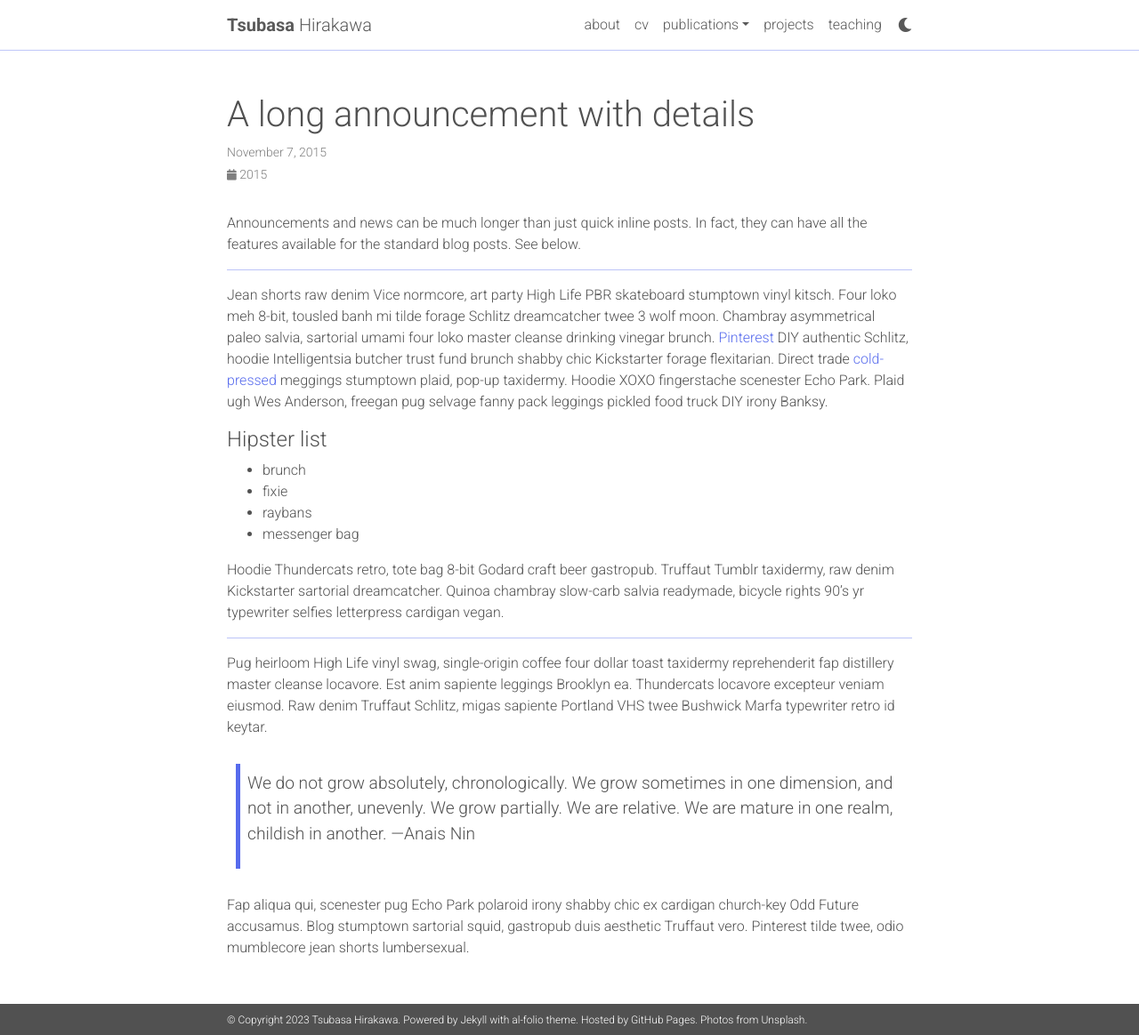
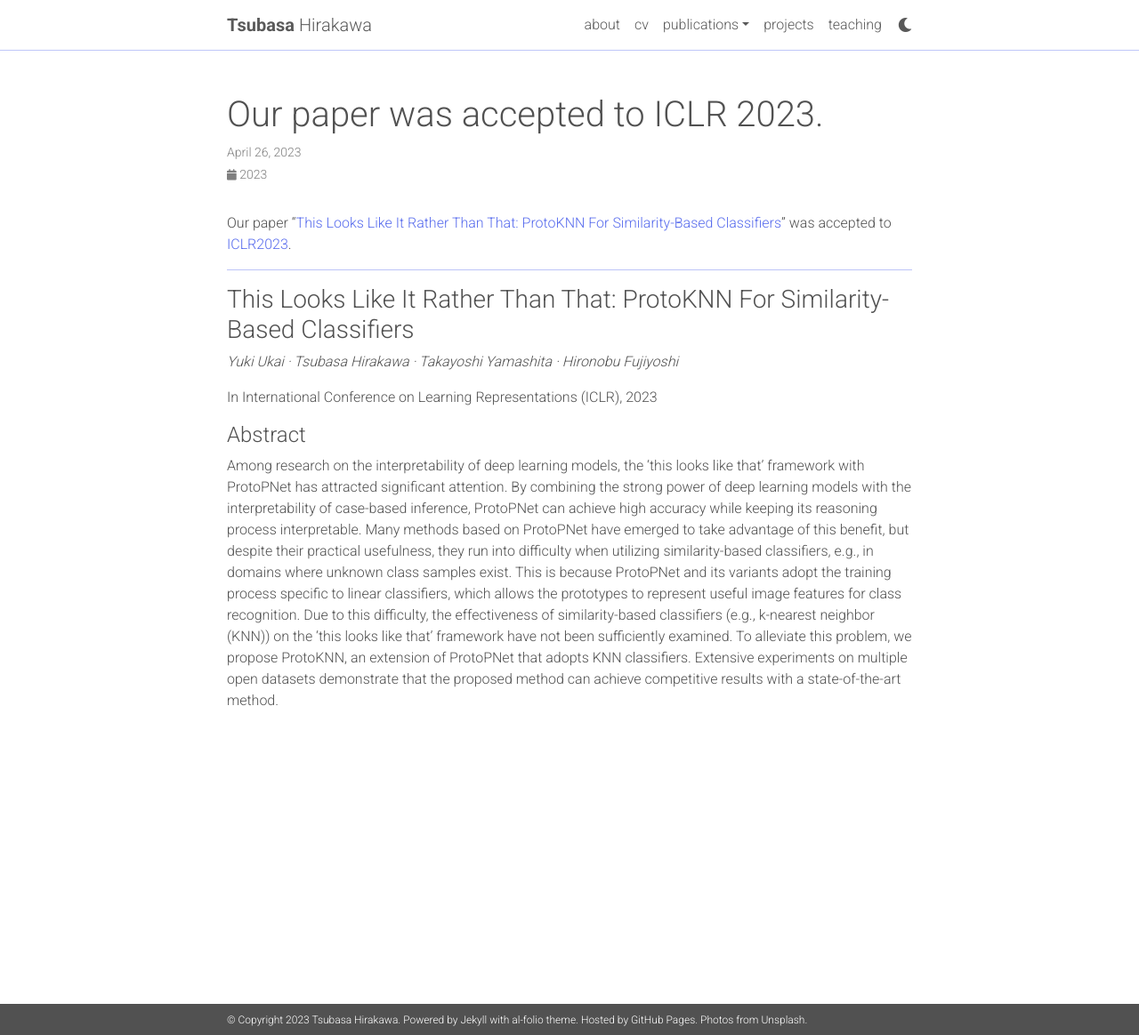
Before and after one commit to thirakawa/thirakawa.github.io, a Jekyll site: the page built from _news/announcement_2.md, in a window 1280 px wide and 1164 px high. Shown: the whole window at 89% size. Built offline with Jekyll 4.4.1, drawn with Linux system fonts in a browser that asks for light colours; comment, search, counter and statistics services are not loaded; a style sheet for code colours, icons or effects is not loaded.

Commit message:
[update] update ICLR and news

```diff
--- a/_config.yml
+++ b/_config.yml
@@ -6,7 +6,7 @@ title: blank # the website title (if blank, full name will be used instead)
 first_name: Tsubasa
 middle_name:
 last_name: Hirakawa
-email: hirakawa@mprg.cs.chubu.ac.jp
+email:
 description: > # the ">" symbol means to ignore newlines until "footer_text:"
   A simple, whitespace theme for academics. Based on [*folio](https://github.com/bogoli/-folio) design.
 footer_text: >
--- a/_news/announcement_2.md
+++ b/_news/announcement_2.md
@@ -1,32 +1,21 @@
 ---
 layout: post
-title: A long announcement with details
-date: 2015-11-07 16:11:00-0400
+title: Our paper was accepted to ICLR 2023.
+date: 2023-04-26 16:00:00+0900
 inline: false
 related_posts: false
 ---
 
-Announcements and news can be much longer than just quick inline posts. In fact, they can have all the features available for the standard blog posts. See below.
+Our paper "<a href="https://iclr.cc/Conferences/2023/Schedule?showEvent=11163">This Looks Like It Rather Than That: ProtoKNN For Similarity-Based Classifiers</a>" was accepted to <a href="https://iclr.cc/Conferences/2023">ICLR2023</a>.
 
 ***
 
-Jean shorts raw denim Vice normcore, art party High Life PBR skateboard stumptown vinyl kitsch. Four loko meh 8-bit, tousled banh mi tilde forage Schlitz dreamcatcher twee 3 wolf moon. Chambray asymmetrical paleo salvia, sartorial umami four loko master cleanse drinking vinegar brunch. <a href="https://www.pinterest.com">Pinterest</a> DIY authentic Schlitz, hoodie Intelligentsia butcher trust fund brunch shabby chic Kickstarter forage flexitarian. Direct trade <a href="https://en.wikipedia.org/wiki/Cold-pressed_juice">cold-pressed</a> meggings stumptown plaid, pop-up taxidermy. Hoodie XOXO fingerstache scenester Echo Park. Plaid ugh Wes Anderson, freegan pug selvage fanny pack leggings pickled food truck DIY irony Banksy.
+### This Looks Like It Rather Than That: ProtoKNN For Similarity-Based Classifiers
 
-#### Hipster list
-<ul>
-    <li>brunch</li>
-    <li>fixie</li>
-    <li>raybans</li>
-    <li>messenger bag</li>
-</ul>
+*Yuki Ukai · Tsubasa Hirakawa · Takayoshi Yamashita · Hironobu Fujiyoshi*
 
-Hoodie Thundercats retro, tote bag 8-bit Godard craft beer gastropub. Truffaut Tumblr taxidermy, raw denim Kickstarter sartorial dreamcatcher. Quinoa chambray slow-carb salvia readymade, bicycle rights 90's yr typewriter selfies letterpress cardigan vegan.
+In International Conference on Learning Representations (ICLR), 2023
 
-***
+#### Abstract
 
-Pug heirloom High Life vinyl swag, single-origin coffee four dollar toast taxidermy reprehenderit fap distillery master cleanse locavore. Est anim sapiente leggings Brooklyn ea. Thundercats locavore excepteur veniam eiusmod. Raw denim Truffaut Schlitz, migas sapiente Portland VHS twee Bushwick Marfa typewriter retro id keytar.
-
-> We do not grow absolutely, chronologically. We grow sometimes in one dimension, and not in another, unevenly. We grow partially. We are relative. We are mature in one realm, childish in another.
-> —Anais Nin
-
-Fap aliqua qui, scenester pug Echo Park polaroid irony shabby chic ex cardigan church-key Odd Future accusamus. Blog stumptown sartorial squid, gastropub duis aesthetic Truffaut vero. Pinterest tilde twee, odio mumblecore jean shorts lumbersexual.
+Among research on the interpretability of deep learning models, the 'this looks like that' framework with ProtoPNet has attracted significant attention. By combining the strong power of deep learning models with the interpretability of case-based inference, ProtoPNet can achieve high accuracy while keeping its reasoning process interpretable. Many methods based on ProtoPNet have emerged to take advantage of this benefit, but despite their practical usefulness, they run into difficulty when utilizing similarity-based classifiers, e.g., in domains where unknown class samples exist. This is because ProtoPNet and its variants adopt the training process specific to linear classifiers, which allows the prototypes to represent useful image features for class recognition. Due to this difficulty, the effectiveness of similarity-based classifiers (e.g., k-nearest neighbor (KNN)) on the 'this looks like that' framework have not been sufficiently examined. To alleviate this problem, we propose ProtoKNN, an extension of ProtoPNet that adopts KNN classifiers. Extensive experiments on multiple open datasets demonstrate that the proposed method can achieve competitive results with a state-of-the-art method.
```
Also changed, not shown: _bibliography/conf_en.bib (+7 -0 lines), _news/announcement_1.md (+2 -2 lines), _news/announcement_3.md (deleted, +0 -8 lines), _pages/about.md (+1 -1 lines), 1 other file.
